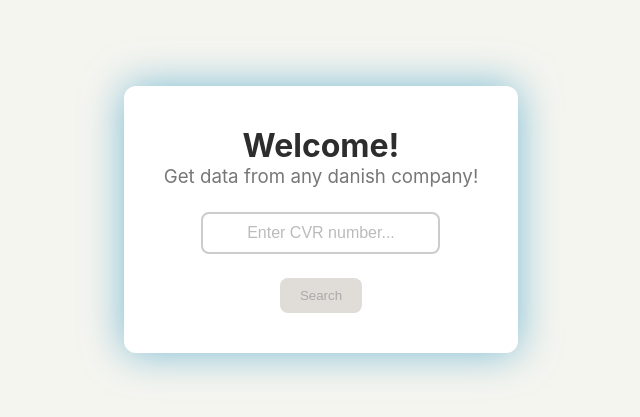
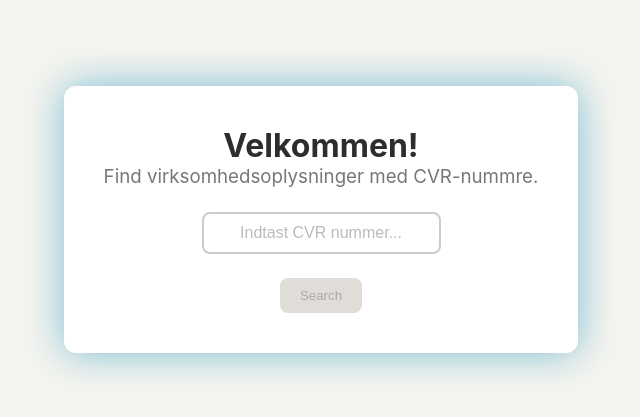
Before and after one commit to JakobPrimdal/CVRLookUpApp-Frontend2React, a React (Vite) app: page / in a window 1280 px wide. Shown: the part 189-606 px from the top of the page, without its empty margins (319-959 px from the left). Built offline with nearby package versions, Linux system fonts and the light colour scheme.

Commit message:
Refactor: Text translated to Danish

```diff
--- a/src/components/CvrSearch.jsx
+++ b/src/components/CvrSearch.jsx
@@ -32,7 +32,7 @@ export default function CvrSearch() {
             value={cvr}
             onChange={handleChange}
             onKeyDown={handleKeyDown}
-            placeholder="Enter CVR number..."
+            placeholder="Indtast CVR nummer..."
             />
         </div>
         <button
--- a/src/pages/Home.jsx
+++ b/src/pages/Home.jsx
@@ -14,8 +14,8 @@ export default function Home() {
         <div className='home'>
             <div className="card">
                 <div className='home-text'>
-                    <h1>Welcome!</h1>
-                    <h3>Get data from any danish company!</h3>
+                    <h1>Velkommen!</h1>
+                    <h3>Find virksomhedsoplysninger med CVR-nummre.</h3>
                 </div>
                 <CvrSearch />
             </div>
--- a/src/pages/Result.jsx
+++ b/src/pages/Result.jsx
@@ -33,18 +33,18 @@ export default function Result() {
             </DataBox>
 
             <DataBox title="Company info">
-                <p>Ad protection: {company.protected === true ? "true" : "false"}</p>
-                <p>Company type: {company.companytype}</p>
-                <p>Company desc: {company.companydesc}</p>
-                <p>Industry type: {company.industrytype}</p>
-                <p>Industry desc: {company.industrydesc}</p>
-                <p>Start date: {company.startdate}</p>
-                <p>End date: {company.enddate}</p>
+                <p>Reklame beskyttelse: {company.protected === true ? "Ja" : "Nej"}</p>
+                <p>Virksomheds type: {company.companytype}</p>
+                <p>Virksomheds beskrivelse: {company.companydesc}</p>
+                <p>Industri type: {company.industrytype}</p>
+                <p>Industri beskrivelse: {company.industrydesc}</p>
+                <p>Startdato: {company.startdate}</p>
+                <p>Slutdato: {company.enddate}</p>
             </DataBox>
 
             <DataBox title="Ownership/Employees">
-                <p>Owner: {company.owners}</p>
-                <p>Employees: {company.employees}</p>
+                <p>Ejer: {company.owners}</p>
+                <p>Ansatte: {company.employees}</p>
             </DataBox>
         </div>
     );
```
